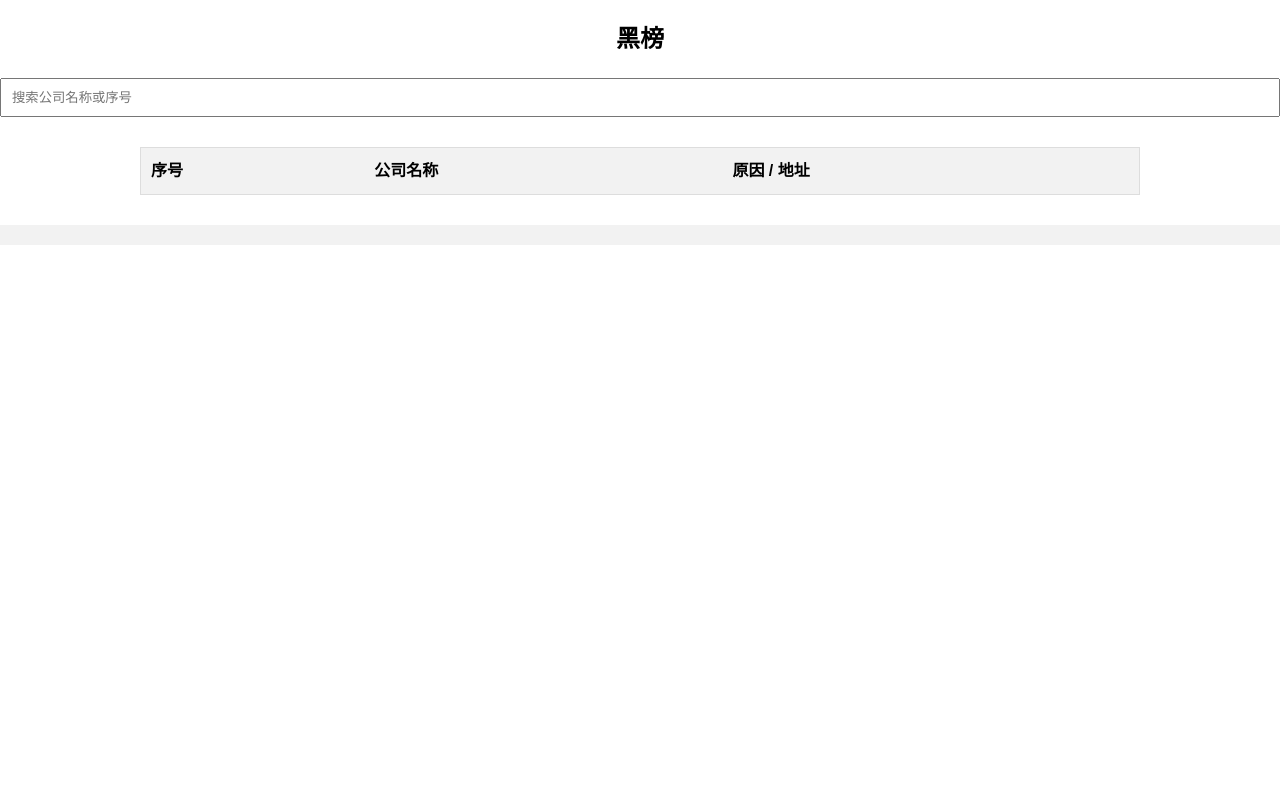
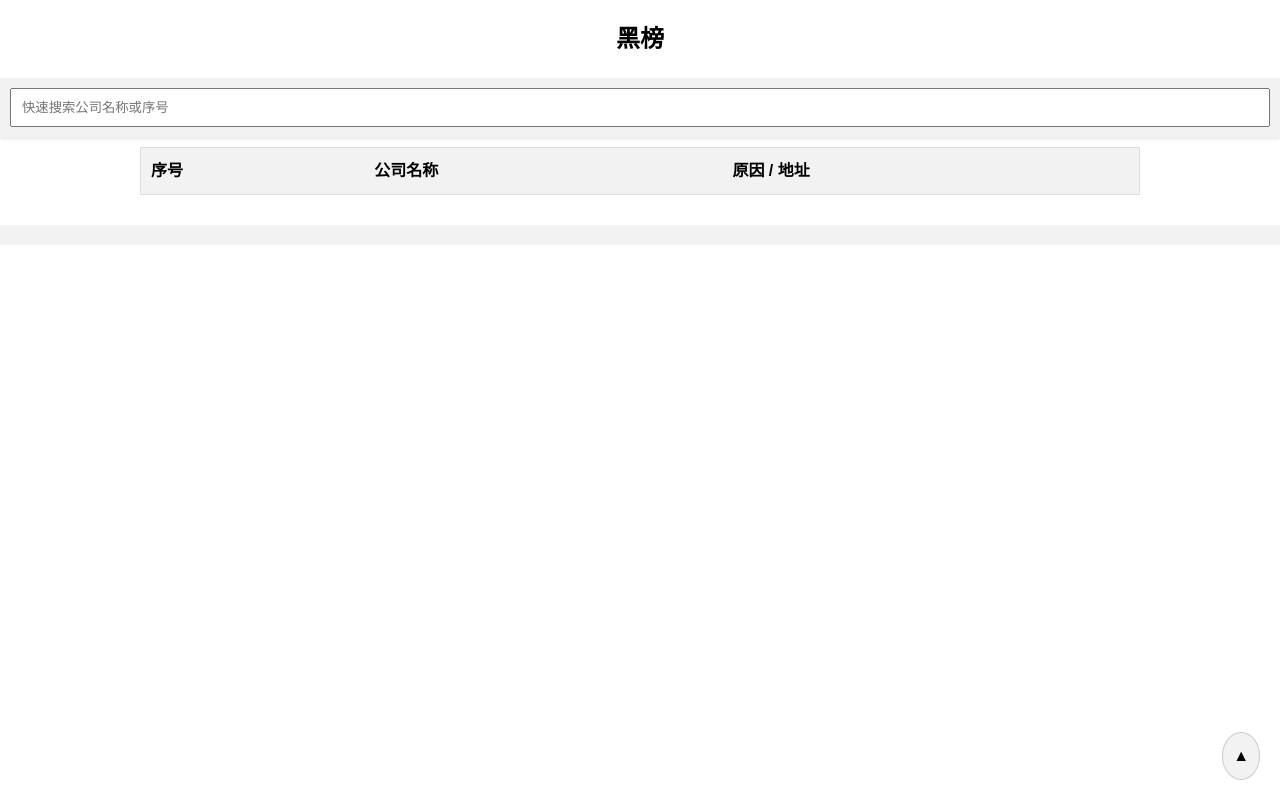
Before and after one commit to Villode/i_DATA, a plain HTML site: page index.html in a window 1280 px wide. Drawn offline with Linux system fonts and the light colour scheme; no server answers.

Commit message:
更新 index.html

```diff
--- a/index.html
+++ b/index.html
@@ -38,10 +38,18 @@
             background-color: #f2f2f2;
         }
 
+        #searchContainer {
+            position: sticky;
+            top: 0;
+            z-index: 1;
+            background-color: #f2f2f2;
+            padding: 10px;
+            box-shadow: 0 2px 4px rgba(0, 0, 0, 0.1);
+        }
+
         #searchInput {
             width: 100%;
             padding: 10px;
-            margin-bottom: 20px;
             box-sizing: border-box;
         }
 
@@ -74,6 +82,17 @@
             color: #aaa; /* Light gray color for missing information */
         }
 
+        #returnToTop {
+            position: fixed;
+            bottom: 20px;
+            right: 20px;
+            background-color: #f2f2f2;
+            padding: 10px;
+            border: 1px solid #ccc;
+            border-radius: 50%;
+            cursor: pointer;
+        }
+
         @media (max-width: 600px) {
             th,
             td {
@@ -93,24 +112,28 @@
 <body>
     <h2>黑榜</h2>
 
-    <input type="text" id="searchInput" placeholder="搜索公司名称或序号">
+    <div id="searchContainer">
+        <input type="text" id="searchInput" placeholder="快速搜索公司名称或序号">
+    </div>
 
     <div id="tableContainer">
         <table id="blacklistTable">
             <tr>
-                <th>序号</th>
-                <th>公司名称</th>
-                <th colspan="2">原因 / 地址</th>
+                <th style="position: sticky; top: 70px; z-index: 1;">序号</th>
+                <th style="position: sticky; top: 70px; z-index: 1;">公司名称</th>
+                <th colspan="2" style="position: sticky; top: 70px; z-index: 1;">原因 / 地址</th>
             </tr>
         </table>
         <div id="noMoreContentMessage" style="display: none;">无更多内容，如有新的线索请<a href="https://jinshuju.net/f/DKeqIR">点击添加</a></div>
     </div>
 
     <div id="pagination"></div>
+    <div id="returnToTop" onclick="scrollToTop()">▲</div>
 
     <script>
         const table = document.getElementById("blacklistTable");
         const tableContainer = document.getElementById("tableContainer");
+        const searchContainer = document.getElementById("searchContainer");
         const apiUrl = "https://isgo.top/i_DATA/GX_bl.json";
         const itemsPerPage = 99;
         let currentPage = 1;
@@ -234,6 +257,13 @@
         document
             .getElementById("searchInput")
             .addEventListener("keyup", searchTable);
+
+        function scrollToTop() {
+            window.scrollTo({
+                top: 0,
+                behavior: "smooth"
+            });
+        }
     </script>
 </body>
 </html>
```
